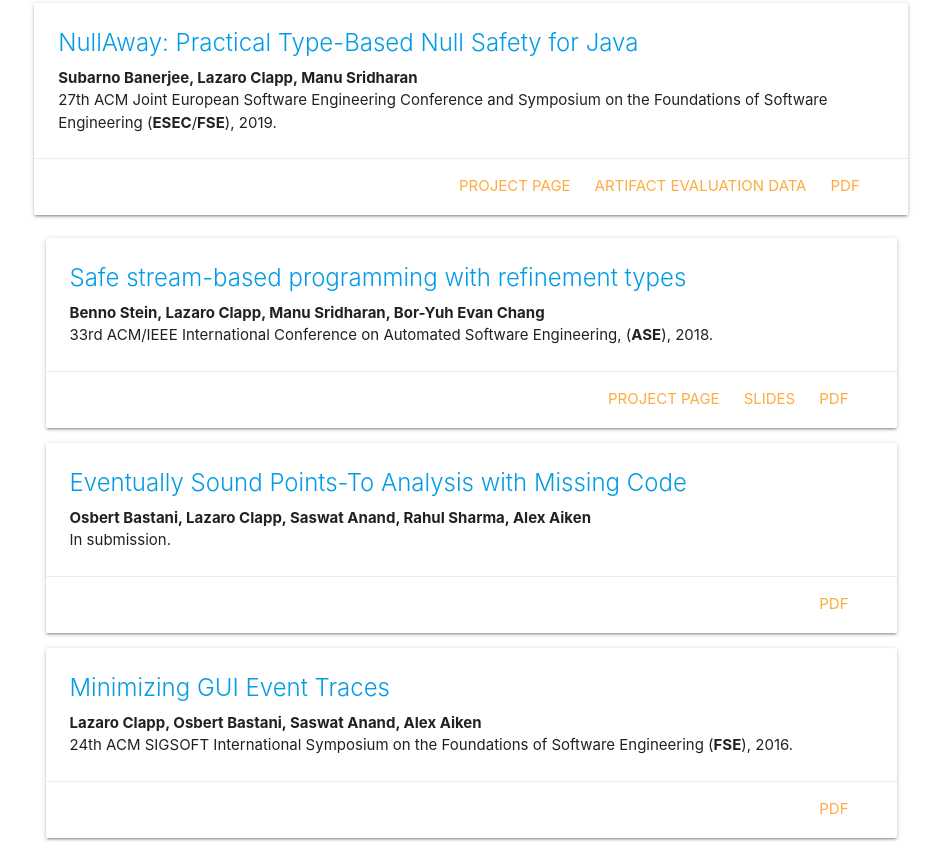
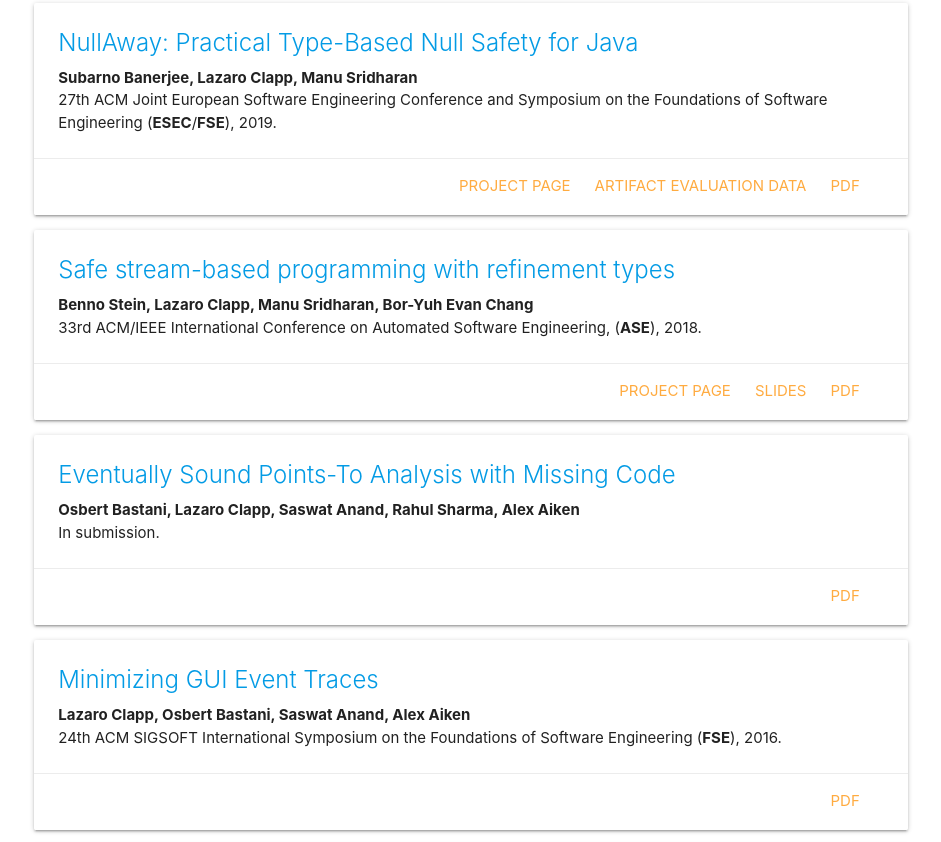
Before and after one commit to lazaroclapp/home-page, a plain HTML site: page static/index.html in a window 1280 px wide. Shown: the part 1201-2043 px from the top of the page, without its empty margins (169-1110 px from the left). Drawn offline with nearby package versions, Linux system fonts and the light colour scheme.

Commit message:
Fix layout.

```diff
--- a/static/index.html
+++ b/static/index.html
@@ -100,8 +100,7 @@
              <div class="card-action">
               <a href="preprints/fse19-nullaway.pdf">PDF</a><a href="https://doi.org/10.5281/zenodo.3267950">Artifact Evaluation Data</a><a href="https://github.com/uber/NullAway">Project Page</a>
              </div>
-      </div>
-           <div class="col s12">
+           </div>
             <div class="card hoverable">
              <div class="card-content">
                 <span class="card-title grey-text text-darken-4"><a href="preprints/ase18-rxthreadchecker.pdf">Safe stream-based programming with refinement types</a></span>
```
